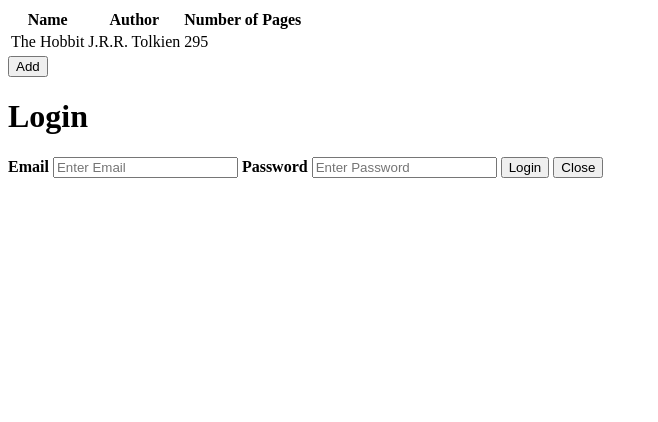
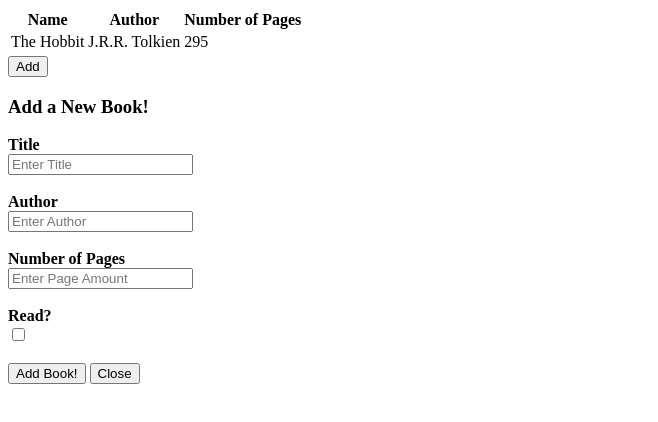
Before and after one commit to smccourtb/library, a plain HTML site: page index.html in a window 1280 px wide. Both pictures are taken after a click on the button "Add". Shown: the whole page, without its empty margins (0-658 px from the left). Drawn offline with Linux system fonts and the light colour scheme.

Commit message:
add basic form layout

```diff
--- a/index.html
+++ b/index.html
@@ -26,16 +26,21 @@
     </div>
     <button id="addBook">Add</button>
     <div class="form-popup" id="addBookForm">
-        <form action="/action_page.php" class="form-container">
-          <h1>Login</h1>
+        <formclass="form-container">
+          <h3>Add a New Book!</h1>
 
-          <label for="email"><b>Email</b></label>
-          <input type="text" placeholder="Enter Email" name="email" required>
+          <label for="title"><b>Title</b></label><br>
+          <input type="text" placeholder="Enter Title" name="title" required><br><br>
 
-          <label for="psw"><b>Password</b></label>
-          <input type="password" placeholder="Enter Password" name="psw" required>
+          <label for="author"><b>Author</b></label><br>
+          <input type="text" placeholder="Enter Author" name="author" required><br><br>
 
-          <button type="submit" class="btn">Login</button>
+          <label for="pages"><b>Number of Pages</b></label><br>
+          <input type="text" placeholder="Enter Page Amount" name="pages" required><br><br>
+
+          <label for="read"><b>Read?</b></label><br>
+          <input type="checkbox" name="read" required><br><br>
+          <button type="submit" class="btn">Add Book!</button>
           <button type="button" class="btn cancel" onclick="closeForm()">Close</button>
         </form>
       </div>
```
